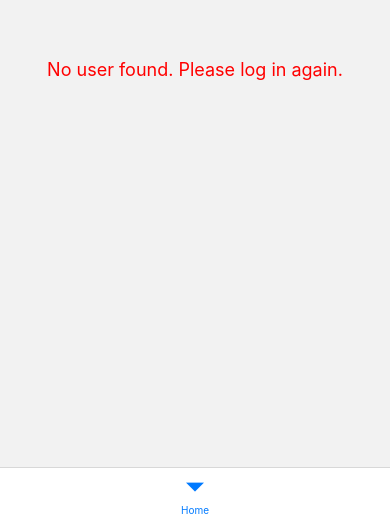
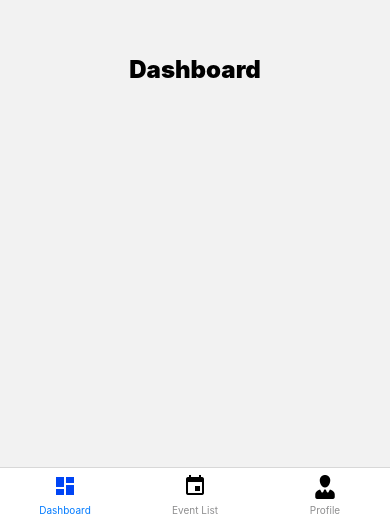
Before and after one commit to AkshatGKMit/Event-Manager-React-Native, a React Native app: screen /Main in a window 390 px wide. Shown: the part 328-844 px from the top of the page. Built offline with nearby package versions, Linux system fonts and the light colour scheme.

Commit message:
feat: Add bottom tabs with dummy screens

```diff
--- a/src/constants/constants.ts
+++ b/src/constants/constants.ts
@@ -10,6 +10,7 @@ export const Colors = {
   accent800: "#0838c5",
   accent900: "#0d359b",
   accent950: "#0e225d",
+  black: "#000",
   grey: "#989898",
   placeholderColor: "#99999999",
   redError: "#ca0000",
--- a/src/constants/routes.ts
+++ b/src/constants/routes.ts
@@ -2,5 +2,10 @@ export const ROUTES = {
   LOGIN: "Login",
   SIGNUP: "SignUp",
   MAIN: "Main",
-  HOME: "Home",
+  DASHBOARD: "Dashboard",
+  MAINEVENTLIST: "MainEventList",
+  EVENTLIST: "EventList",
+  PROFILE: "Profile",
+  ADDEDITEVENT: "AddEditEvent",
+  EVENTDETAILS: "EventDetails",
 } as const;
--- a/src/navigation/BottomTabNavigator.tsx
+++ b/src/navigation/BottomTabNavigator.tsx
@@ -1,6 +1,11 @@
 import { createBottomTabNavigator } from "@react-navigation/bottom-tabs";
 import { ROUTES } from "@constants/routes";
-import { Home } from "@screens/index";
+import { Profile } from "@screens/index";
+import Dashboard from "@src/screens/Dashboard/Dashboard";
+import EventList from "@src/screens/EventList/EventList";
+import Icon from "@src/components/Icon";
+import { Colors } from "@src/constants/constants";
+import EventListNavigator from "./EventListNavigator";
 
 const Tab = createBottomTabNavigator<BottomTabsParamList>();
 
@@ -8,9 +13,52 @@ const BottomTabNavigator = ({ navigation: { replace } }: MainScreenParamList) =>
   return (
     <Tab.Navigator>
       <Tab.Screen
-        name={ROUTES.HOME}
-        component={Home}
-        options={{ headerShown: false }}
+        name={ROUTES.DASHBOARD}
+        component={Dashboard}
+        options={{
+          headerShown: false,
+          title: "Dashboard",
+          tabBarIcon: ({ focused }) => (
+            <Icon
+              family="MaterialIcons"
+              name="dashboard"
+              size={24}
+              color={focused ? Colors.accent700 : Colors.black}
+            />
+          ),
+        }}
+      />
+      <Tab.Screen
+        name={ROUTES.MAINEVENTLIST}
+        component={EventListNavigator}
+        options={{
+          headerShown: false,
+          title: "Event List",
+          tabBarIcon: ({ focused }) => (
+            <Icon
+              family="MaterialIcons"
+              name="event"
+              size={24}
+              color={focused ? Colors.accent700 : Colors.black}
+            />
+          ),
+        }}
+      />
+      <Tab.Screen
+        name={ROUTES.PROFILE}
+        component={Profile}
+        options={{
+          headerShown: false,
+          title: "Profile",
+          tabBarIcon: ({ focused }) => (
+            <Icon
+              family="Fontisto"
+              name="person"
+              size={24}
+              color={focused ? Colors.accent700 : Colors.black}
+            />
+          ),
+        }}
         initialParams={{ replace }}
       />
     </Tab.Navigator>
--- /dev/null
+++ b/src/navigation/EventListNavigator.tsx
@@ -0,0 +1,25 @@
+import { createNativeStackNavigator } from "@react-navigation/native-stack";
+import { ROUTES } from "@src/constants/routes";
+import AddEditEvent from "@src/screens/AddEditEvent/AddEditEvent";
+import EventList from "@src/screens/EventList/EventList";
+
+const EventStack = createNativeStackNavigator<EventStackParamList>();
+
+const EventListNavigator = () => {
+  return (
+    <EventStack.Navigator>
+      <EventStack.Screen
+        name={ROUTES.EVENTLIST}
+        component={EventList}
+        options={{ headerShown: false, navigationBarHidden: true }}
+      />
+      <EventStack.Screen
+        name={ROUTES.ADDEDITEVENT}
+        component={AddEditEvent}
+        options={{ header: () => <></> }}
+      />
+    </EventStack.Navigator>
+  );
+};
+
+export default EventListNavigator;
--- /dev/null
+++ b/src/screens/Dashboard/Dashboard.tsx
@@ -0,0 +1,12 @@
+import { View, Text } from "react-native";
+import styles from "./styles";
+
+const Dashboard = () => {
+  return (
+    <View style={styles.screen}>
+      <Text style={styles.text}>Dashboard</Text>
+    </View>
+  );
+};
+
+export default Dashboard;
--- /dev/null
+++ b/src/screens/Dashboard/styles.ts
@@ -0,0 +1,15 @@
+import { StyleSheet } from "react-native";
+
+const styles = StyleSheet.create({
+  screen: {
+    flex: 1,
+    alignItems: "center",
+    justifyContent: "center",
+  },
+  text: {
+    fontSize: 24,
+    fontWeight: "900",
+  },
+});
+
+export default styles;
--- /dev/null
+++ b/src/screens/EventList/EventList.tsx
@@ -0,0 +1,12 @@
+import { View, Text } from "react-native";
+import styles from "./styles";
+
+const EventList = () => {
+  return (
+    <View style={styles.screen}>
+      <Text style={styles.text}>EventList</Text>
+    </View>
+  );
+};
+
+export default EventList;
--- /dev/null
+++ b/src/screens/EventList/styles.ts
@@ -0,0 +1,15 @@
+import { StyleSheet } from "react-native";
+
+const styles = StyleSheet.create({
+  screen: {
+    flex: 1,
+    alignItems: "center",
+    justifyContent: "center",
+  },
+  text: {
+    fontSize: 24,
+    fontWeight: "900",
+  },
+});
+
+export default styles;
--- a/src/screens/Home/Home.tsx
+++ b/src/screens/Profile/Profile.tsx
@@ -3,7 +3,7 @@ import { View, Text, ActivityIndicator, StyleSheet, Button } from "react-native"
 import AsyncStorageManager from "@storage/AsyncStorageManager";
 import styles from "./styles";
 
-const Home = ({ route }: HomeScreenParamList) => {
+const Profile = ({ route }: ProfileScreenParamList) => {
   const [user, setUser] = useState<User | null>(null);
   const [loading, setLoading] = useState(true);
   const storageManager = AsyncStorageManager.getInstance();
@@ -63,4 +63,4 @@ const Home = ({ route }: HomeScreenParamList) => {
   );
 };
 
-export default Home;
+export default Profile;
--- a/src/screens/index.ts
+++ b/src/screens/index.ts
@@ -1,5 +1,5 @@
-import Home from "./Home/Home";
+import Profile from "./Profile/Profile";
 import Login from "./Login/Login";
 import SignUp from "./SignUp/SignUp";
 
-export { Home, Login, SignUp };
+export { Profile, Login, SignUp };
```
Also changed, not shown: src/@types/navigation.d.ts (+15 -2 lines), src/screens/Profile/styles.ts (renamed from src/screens/Home/styles.ts).
